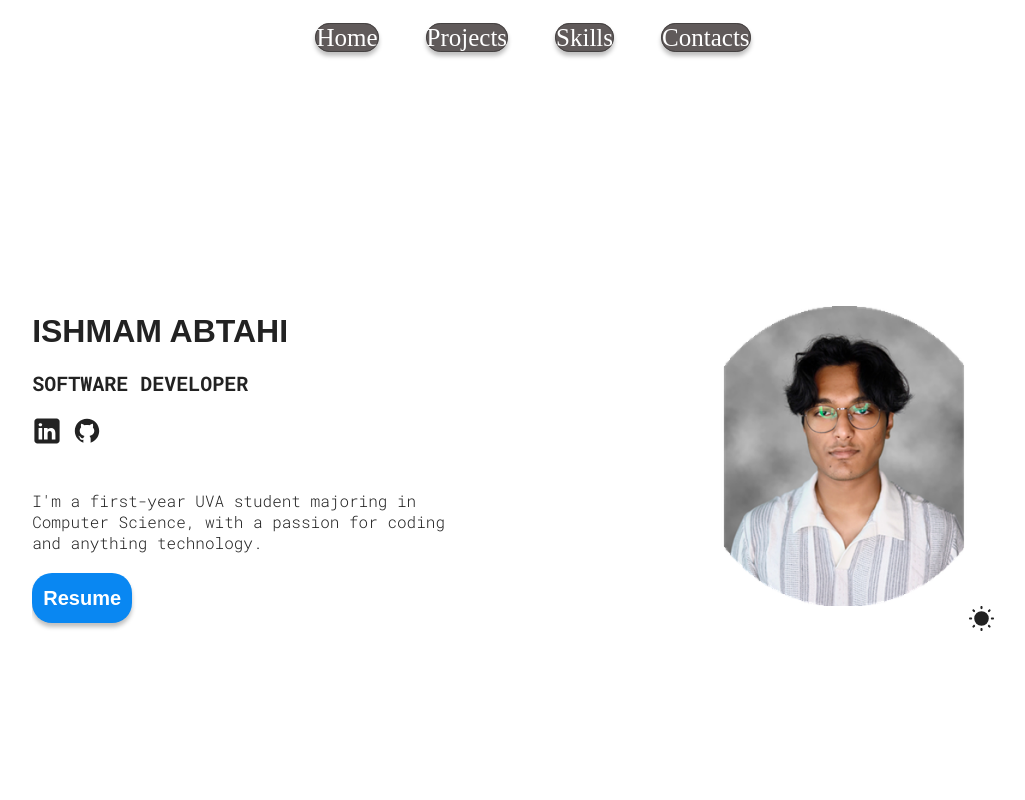
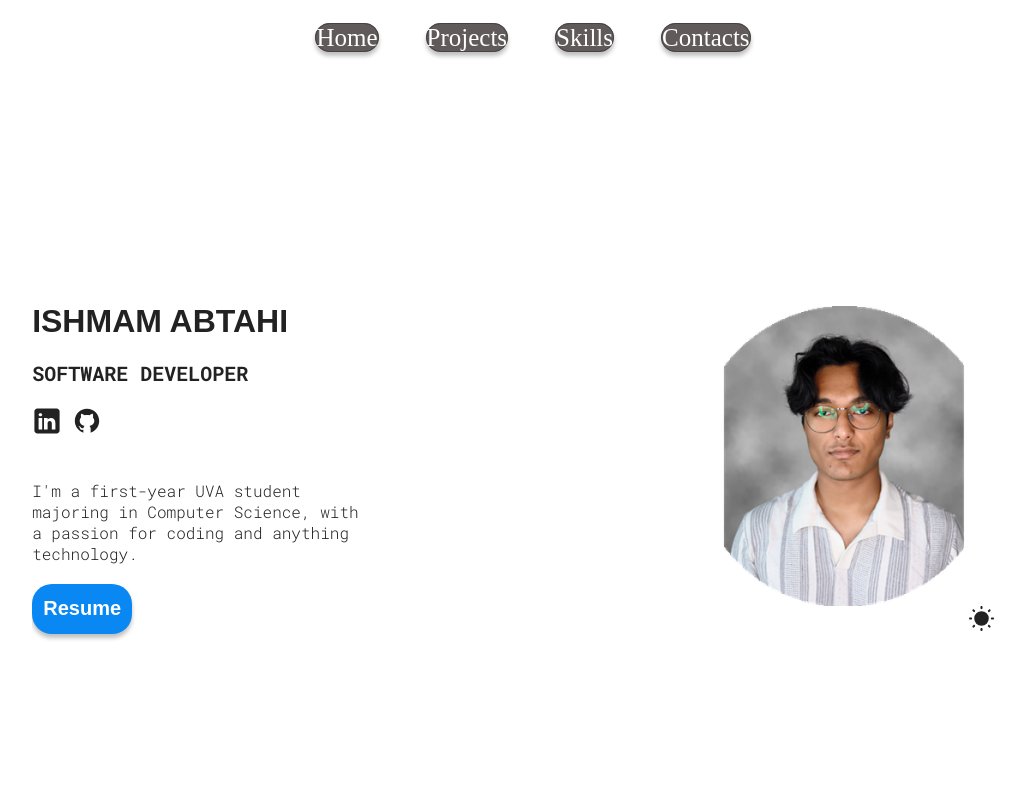
Before and after one commit to IshdoesCoding/Ishmam_Abtahi-Portfolio, a React (Vite) app: page / in a window 1280 px wide. Shown: the top 800 px of the page, without its empty margins (127-1152 px from the left). Built offline with nearby package versions, Linux system fonts and the light colour scheme; a web font is replaced by a local one.

Commit message:
Update HeroStyles.module.css

```diff
--- a/src/sections/Hero/HeroStyles.module.css
+++ b/src/sections/Hero/HeroStyles.module.css
@@ -2,7 +2,7 @@
     display: flex;
     flex-direction: column;
     display: center;
-    gap: 10px;
+    gap: 20px;
     text-align: center;
     height: 100dvh;
     min-height: 500px;
@@ -77,7 +77,7 @@
     overflow: hidden;
     position: relative;
     text-align: center;
-    max-width: 45;
+    max-width: 35;
     animation: animated-text 3s steps(50,end) 1s 1 normal both, animated-cursor 600ms steps(50, end) infinite;
 
 }
@@ -88,7 +88,7 @@
       width: 0;
     }
     to {
-      width: 45ch; /* Fill the available width */
+      width: 35ch; /* Fill the available width */
     }
 }
 
```
